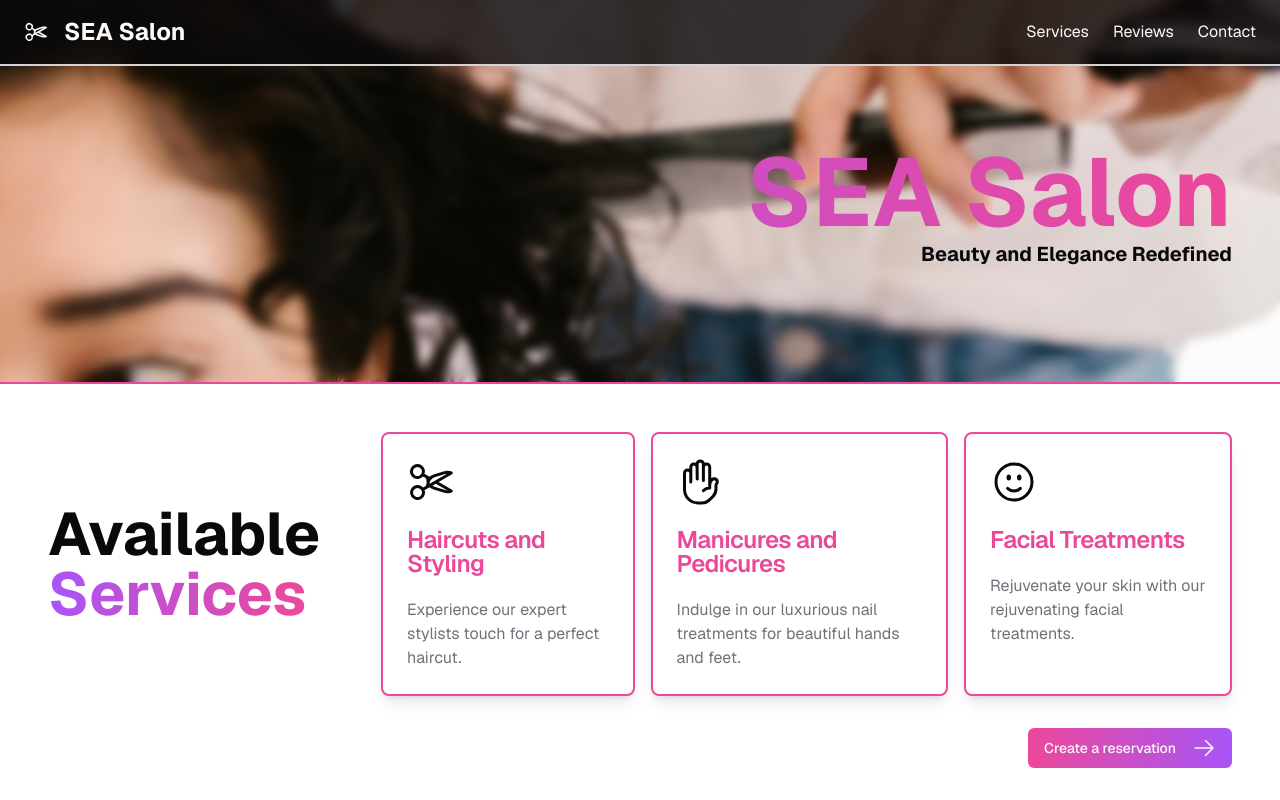
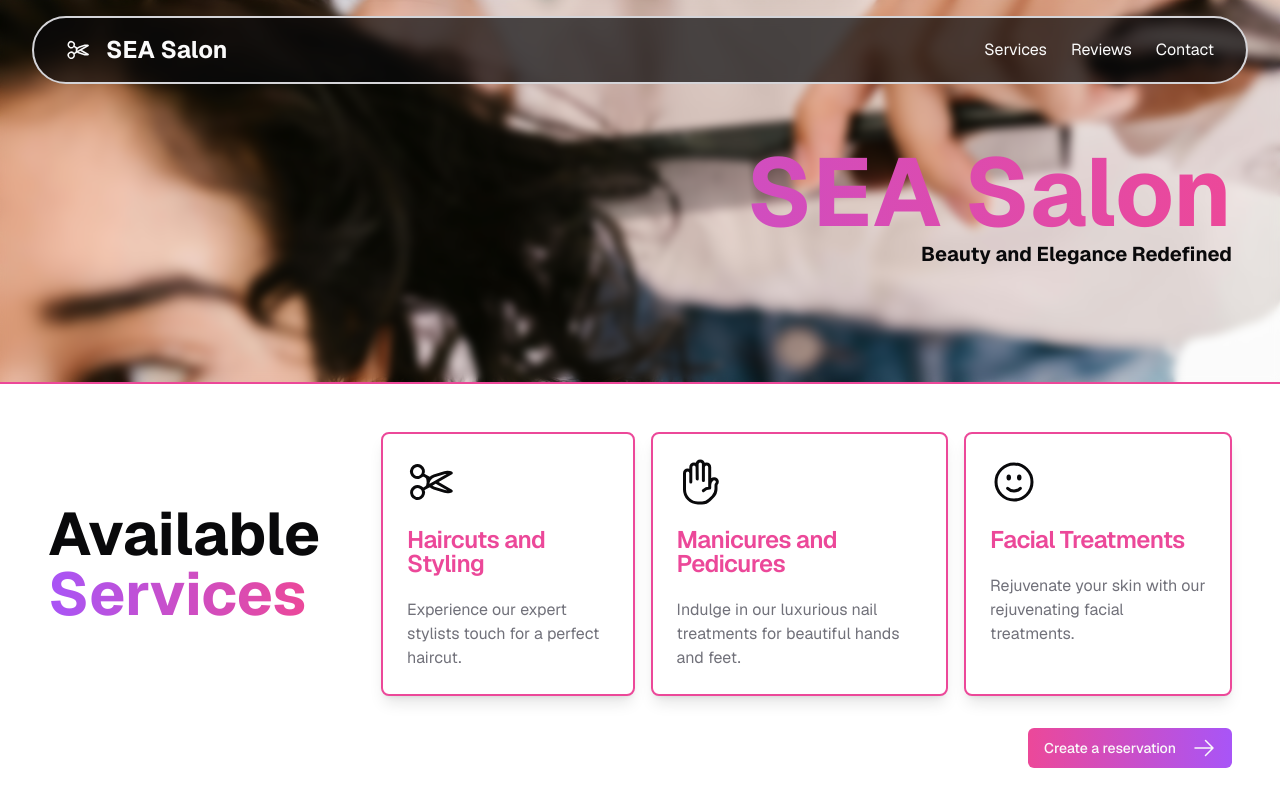
Before and after one commit to ausathdzil/sea-salon, a Next.js app: page / in a window 1280 px wide. Shown: the top 800 px of the page. Built offline with nearby package versions, Linux system fonts and the light colour scheme; no server answers; the database is empty.

Commit message:
feat: Change navbar

```diff
--- a/app/layout.tsx
+++ b/app/layout.tsx
@@ -16,7 +16,7 @@ export default function RootLayout({
 }>) {
   return (
     <html lang="en">
-      <body className={GeistSans.className}>
+      <body className={`${GeistSans.className} flex flex-col justify-center items-center`}>
         <Header />
         <main className="flex flex-col items-center justify-between w-full">
           {children}
--- a/components/header.tsx
+++ b/components/header.tsx
@@ -3,15 +3,13 @@ import Link from 'next/link';
 
 export default function Header() {
   return (
-    <header className="bg-zinc-950/80 text-zinc-50 flex items-center justify-between px-6 py-4 fixed w-full top-0 z-10 backdrop-blur-sm border-b-zinc-300 border-b-2">
+    <header className="bg-zinc-950/70 text-zinc-50 flex items-center justify-between px-8 py-4 fixed w-[95%] mt-4 rounded-full top-0 z-10 backdrop-blur-sm border-zinc-300 border-2">
       <Link
         href="/"
         className="flex gap-4 items-center"
       >
         <ScissorsIcon className="w-6 h-6" />
-        <h1 className="font-bold text-2xl">
-          SEA Salon
-        </h1>
+        <h1 className="font-bold text-2xl">SEA Salon</h1>
       </Link>
       <nav className="hidden md:block">
         <ul className="flex space-x-6">
```
